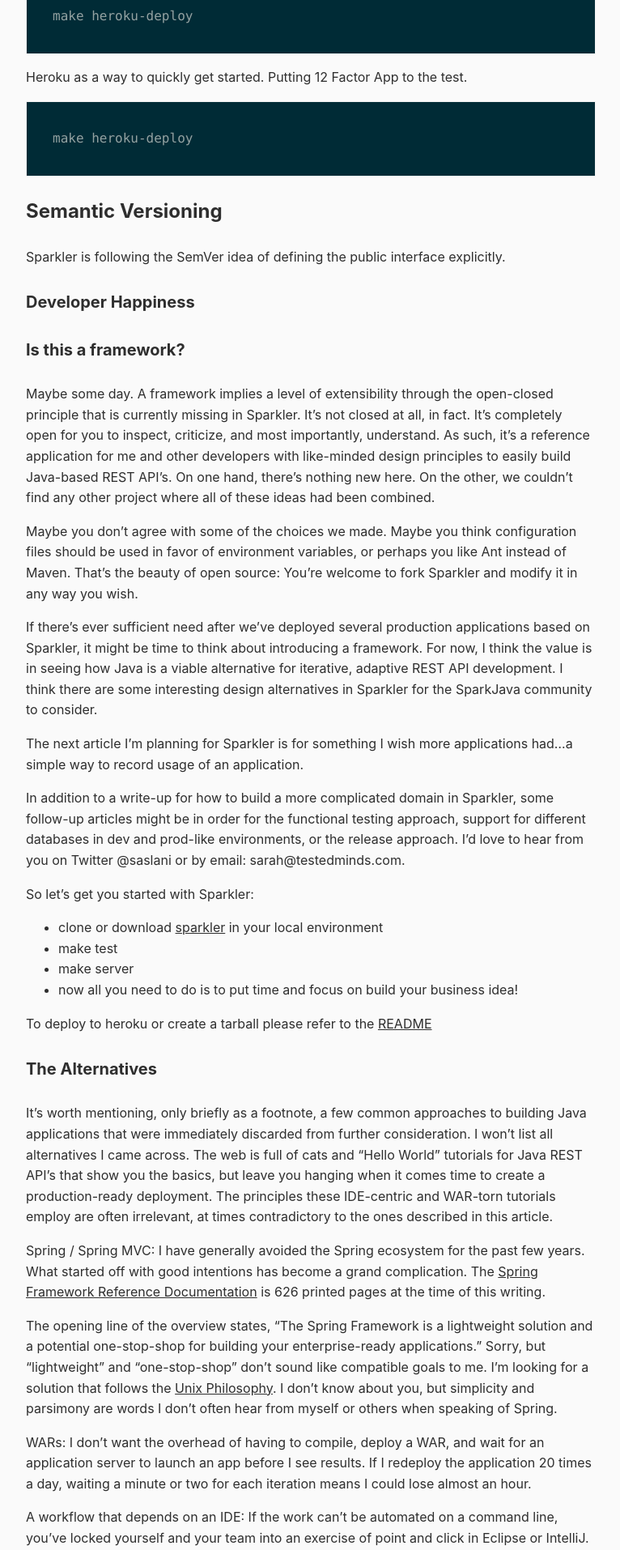
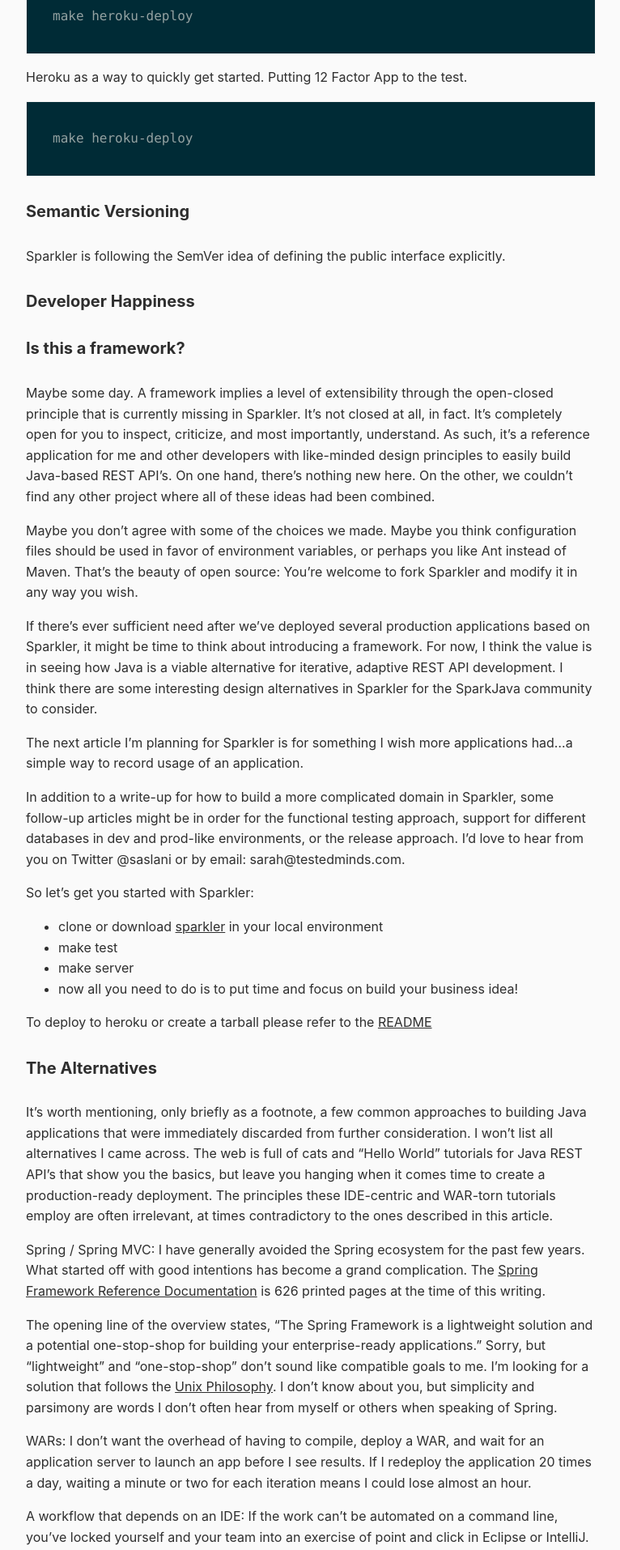
Before and after one commit to saslani/saslani.github.io, a Jekyll site: the page built from _posts/2016-04-12-sparkler.md, in a window 1280 px wide. Shown: the part 1737-3651 px from the top of the page at 81% size, without its empty margins (256-1022 px from the left). Built offline with Jekyll 4.4.1, drawn with Linux system fonts in a browser that asks for light colours.

````diff
--- a/_posts/2016-04-12-sparkler.md
+++ b/_posts/2016-04-12-sparkler.md
@@ -44,7 +44,7 @@ Heroku as a way to quickly get started. Putting 12 Factor App to the test.
 make heroku-deploy
 ```
 
-### Semantic Versioning
+#### Semantic Versioning
 Sparkler is following the SemVer idea of defining the public interface explicitly.
 
 #### Developer Happiness
````
